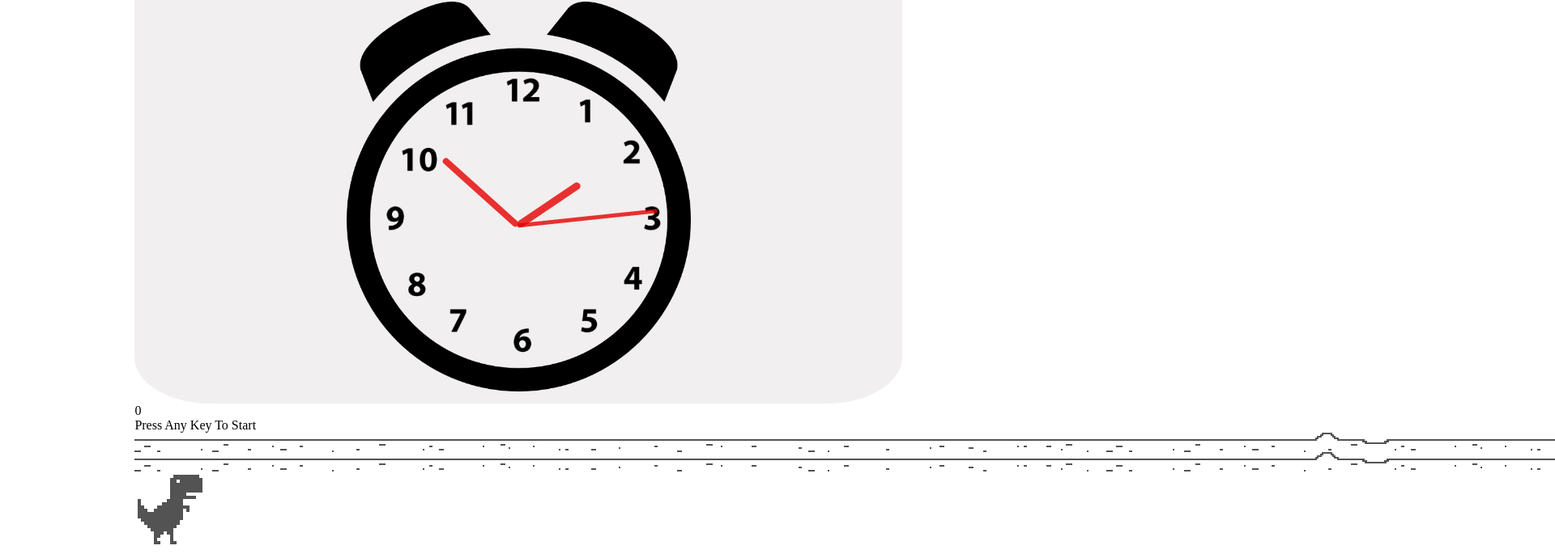
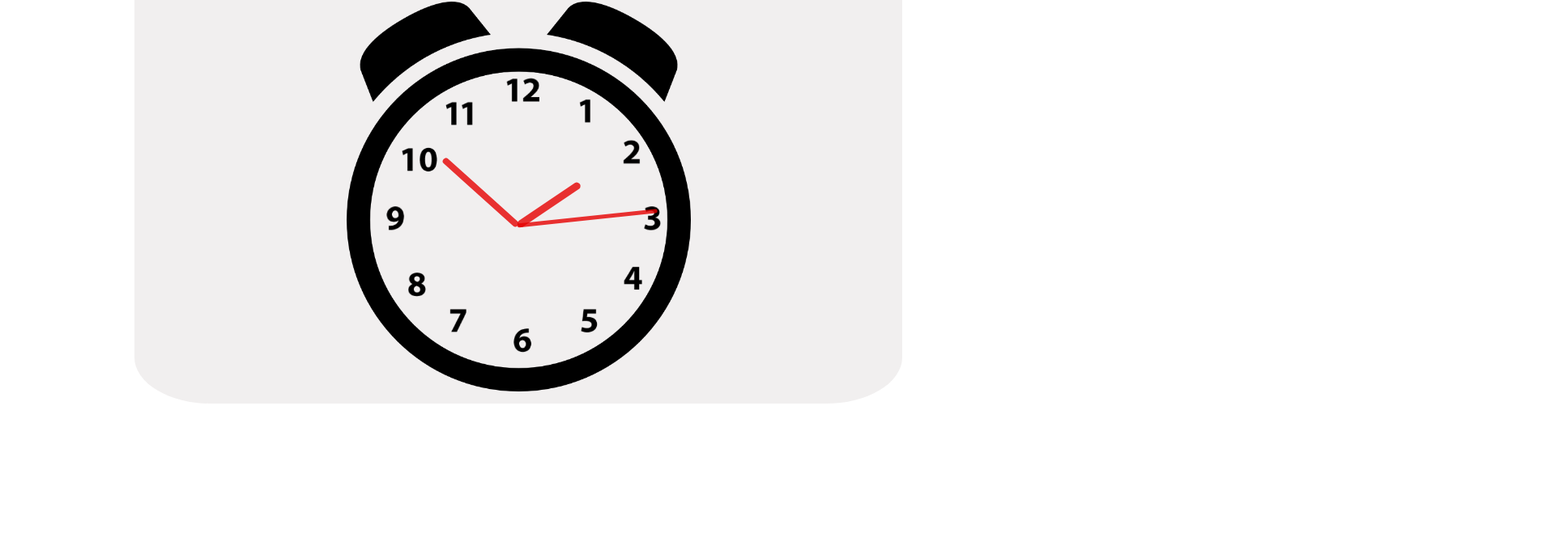
Before and after one commit to DvirYotvat/mini-projects-collection, a plain HTML site: page index.html in a window 1280 px wide. Shown: the part 4351-5036 px from the top of the page at 81% size, 1920 px wide, since content can reach past the window. After the commit the page ends 4858 px from the top, so only its background shows below. Drawn offline with nearby package versions, Linux system fonts and the light colour scheme; files whose address does not match are found by name; a web font is replaced by a local one.

Commit message:
Update index.html

```diff
--- a/index.html
+++ b/index.html
@@ -220,17 +220,6 @@
       <div id="clock_second"></div>
     </div>
   </div>
-
-  <div class="google_dino_clone">
-    <div class="world" data-world>
-      <div class="score" data-score>0</div>
-      <div class="start-screen" data-start-screen>Press Any Key To Start</div>
-      <img src="imgs/dino clone/ground.png" class="ground" data-ground>
-      <img src="imgs/dino clone/ground.png" class="ground" data-ground>
-      <img src="imgs/dino clone/dino-stationary.png" class="dino" data-dino>
-    </div>
-  </div>
-
 </body>
 
 </html>
```
